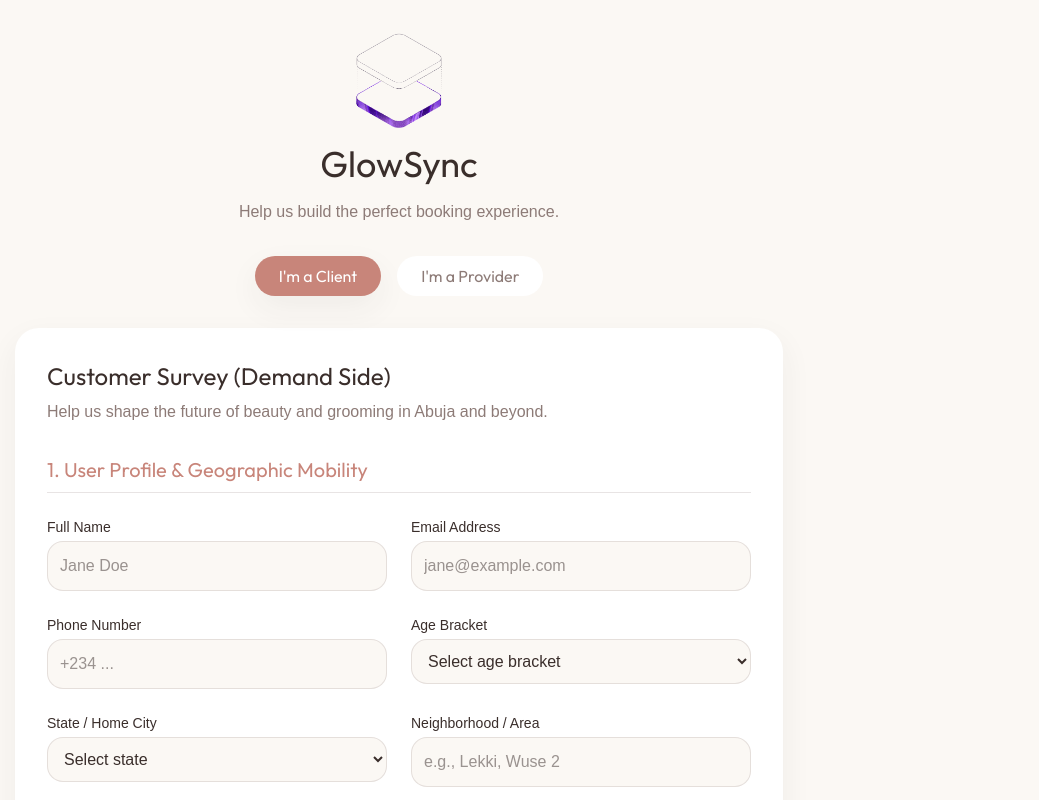
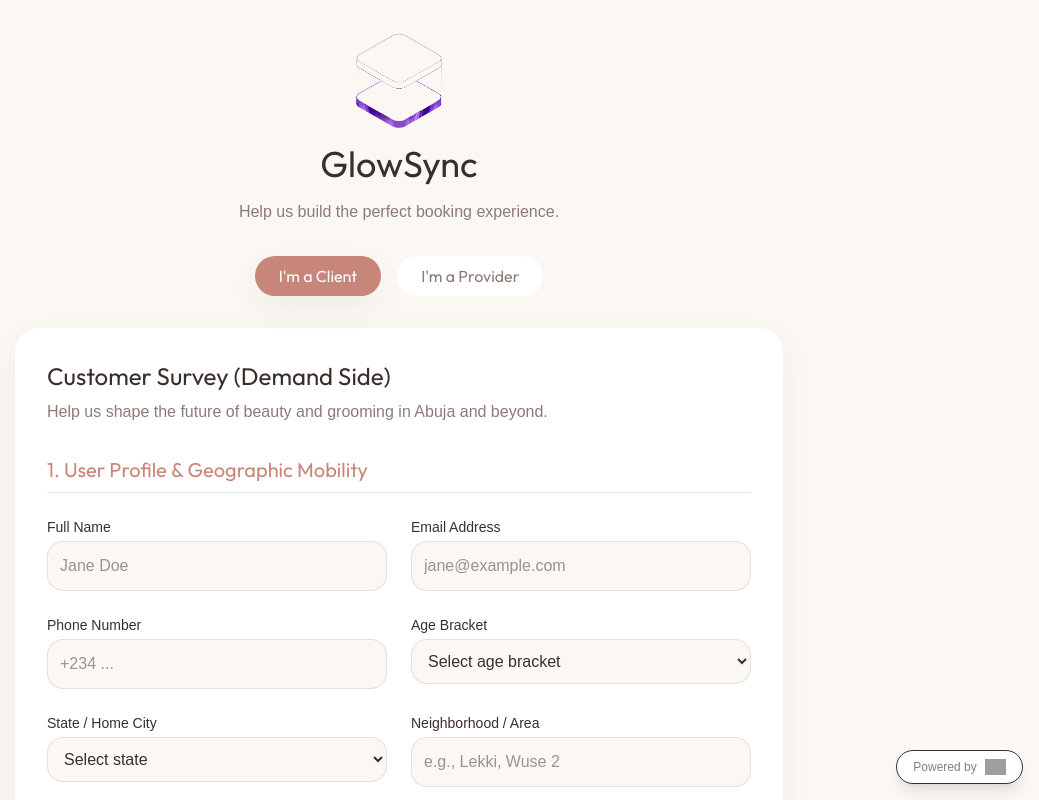
Before and after one commit to aetechlabs/glowsync-public-survey, a React (Vite) app: page / in a window 1280 px wide. Shown: the top 800 px of the page, without its empty margins (241-1280 px from the left). Built offline with nearby package versions, Linux system fonts and the light colour scheme; grey boxes are pictures that could not be loaded; a web font is replaced by a local one.

Commit message:
feat: Add custom Aetechlabs badge and remove Netlify badge

```diff
--- a/src/App.jsx
+++ b/src/App.jsx
@@ -31,6 +31,13 @@
       <main>
         {activeTab === 'customer' ? <CustomerSurvey /> : <ProviderSurvey />}
       </main>
+
+      <div className="fixed bottom-4 right-4 z-50">
+        <a href="https://aetechlabs.com" target="_blank" rel="noopener noreferrer" className="flex items-center gap-2 px-4 py-2 bg-white rounded-full shadow-lg border border-border hover:shadow-xl transition-shadow">
+          <span className="text-xs text-muted font-medium">Powered by</span>
+          <img src="https://aetechlabs.com/logos/logo-dark.png" alt="Aetech Research Labs Limited" className="h-4" />
+        </a>
+      </div>
     </div>
   )
 }
```
